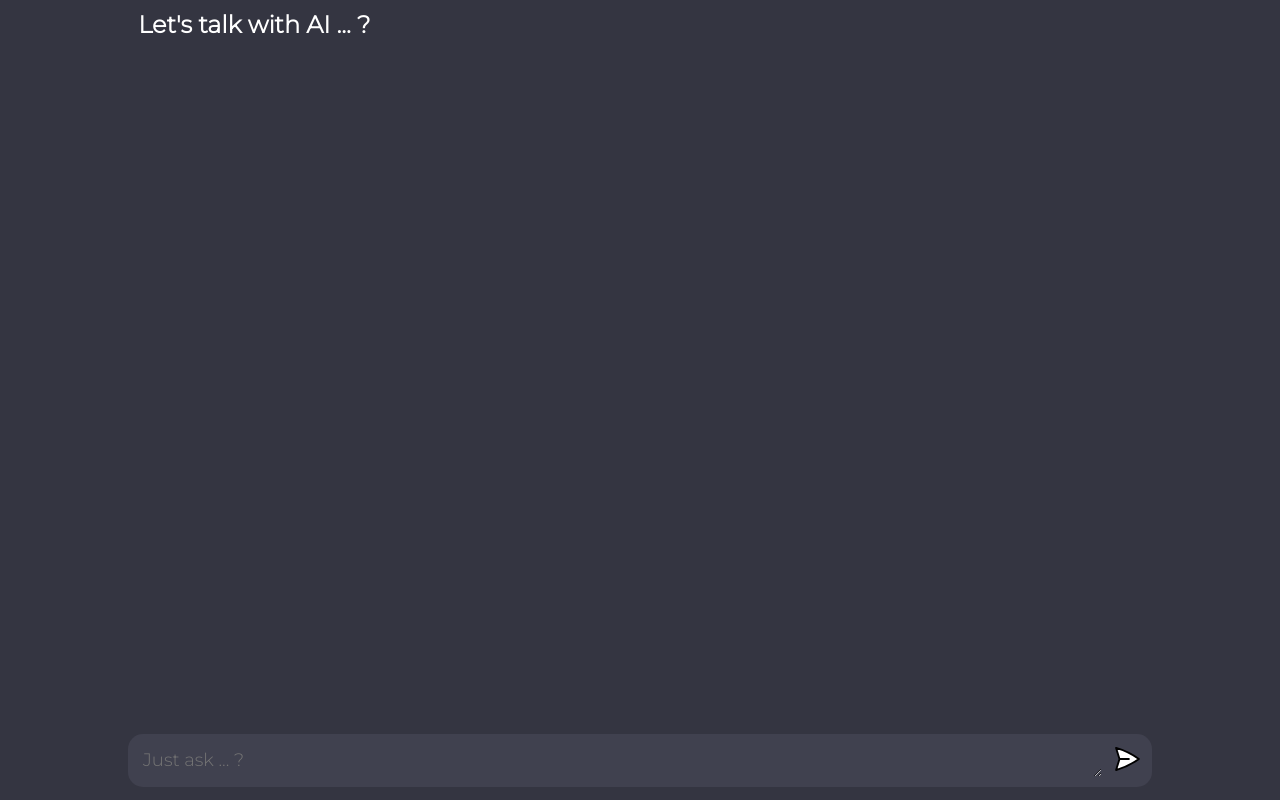
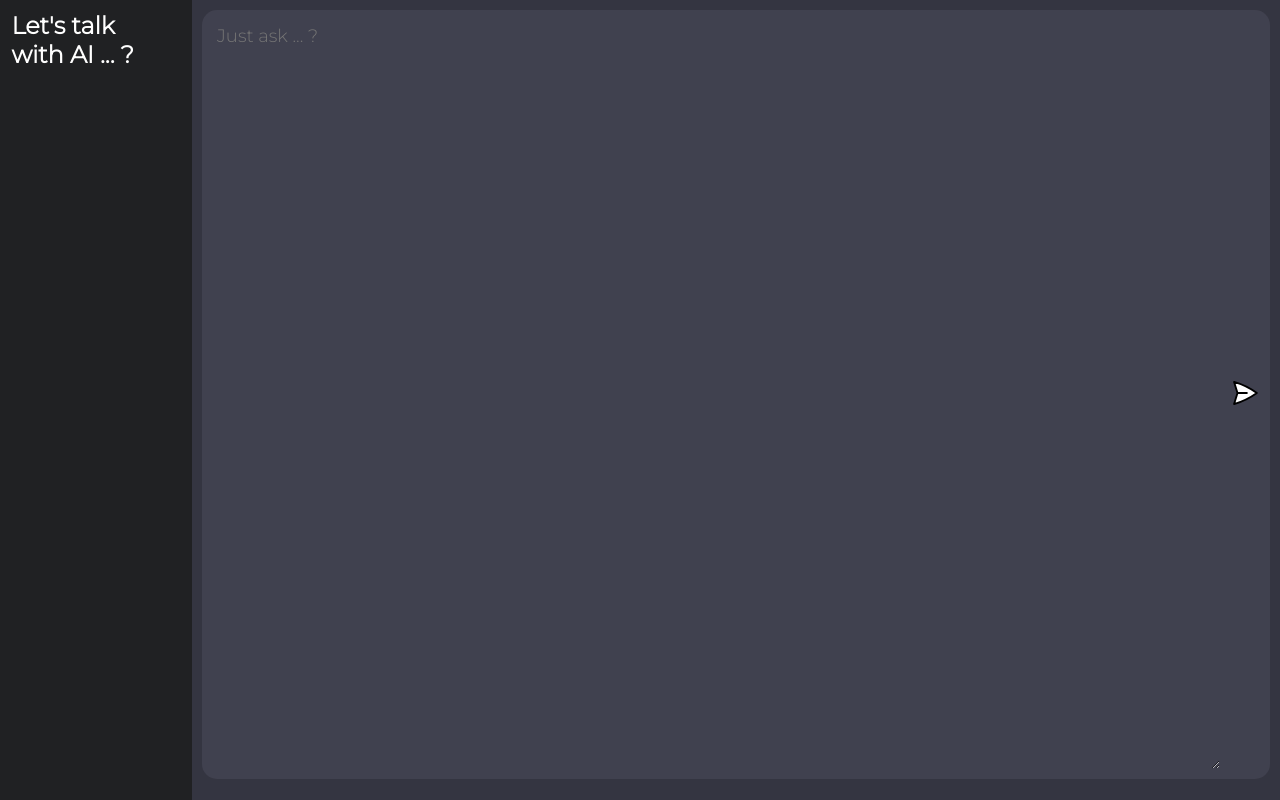
Before and after one commit to rohitroy-github/vite-chatgpt-clone, a website built with Vite: page client/index.html in a window 1280 px wide. Built offline with nearby package versions, Linux system fonts and the light colour scheme.

Commit message:
modifications !

```diff
--- a/client/index.html
+++ b/client/index.html
@@ -1,4 +1,4 @@
-<!DOCTYPE html>
+<!-- <!DOCTYPE html>
 <html lang="en">
   <head>
     <meta charset="UTF-8" />
@@ -25,4 +25,40 @@
     </div>
     <script type="module" src="script.js"></script>
   </body>
+</html> -->
+
+<!DOCTYPE html>
+<html lang="en">
+  <head>
+    <meta charset="UTF-8" />
+    <link rel="icon" type="image/svg+xml" href="favicon.ico" />
+    <meta name="viewport" content="width=device-width, initial-scale=1.0" />
+    <title>Vite App</title>
+    <link rel="stylesheet" href="style.css" />
+  </head>
+  <body>
+    <div id="app">
+      <!-- <div class="container"> -->
+      <div class="sideBar">
+        <div class="heading">
+          <h2>Let's talk with AI ... ?</h2>
+        </div>
+      </div>
+
+      <div class="mainChatContainer">
+        <div id="chat_container"></div>
+        <form class="ask-form">
+          <textarea
+            name="prompt"
+            rows="1"
+            cols="1"
+            placeholder="Just ask ... ?"
+          ></textarea>
+          <button type="submit"><img src="/assets/send.svg" /></button>
+        </form>
+      </div>
+      <!-- </div> -->
+    </div>
+    <script type="module" src="script.js"></script>
+  </body>
 </html>
--- a/client/style.css
+++ b/client/style.css
@@ -14,11 +14,34 @@ body {
   width: 100vw;
   height: 100vh;
   background: #343541;
-
   display: flex;
-  flex-direction: column;
+  flex-direction: row;
   align-items: center;
   justify-content: space-between;
+}
+
+.sideBar {
+  display: flex;
+  position: relative;
+  top: 0;
+  left: 0;
+  height: 100%;
+  width: 15%;
+  background-color: #202123;
+  /* border-right: 1px solid #ccc; */
+  padding: 10px;
+}
+
+.mainChatContainer {
+  display: flex;
+  position: relative;
+  top: 0;
+  right: 0;
+  height: 100%;
+  width: 85%;
+  /* background-color: #f1f1f1; */
+  /* border-right: 1px solid #ccc; */
+  padding: 10px;
 }
 
 .heading {
@@ -45,9 +68,9 @@ h2 {
 }
 
 #chat_container {
-  margin-top: 1%;
+  /* margin-top: 1%; */
   flex: 1;
-  width: 80%;
+  width: 100%;
   height: 100%;
   overflow-y: scroll;
 
@@ -150,7 +173,7 @@ h2 {
 }
 
 .ask-form {
-  width: 80%;
+  width: 100%;
   /* max-width: 1280px; */
   margin-bottom: 1%;
   padding: 10px;
```
